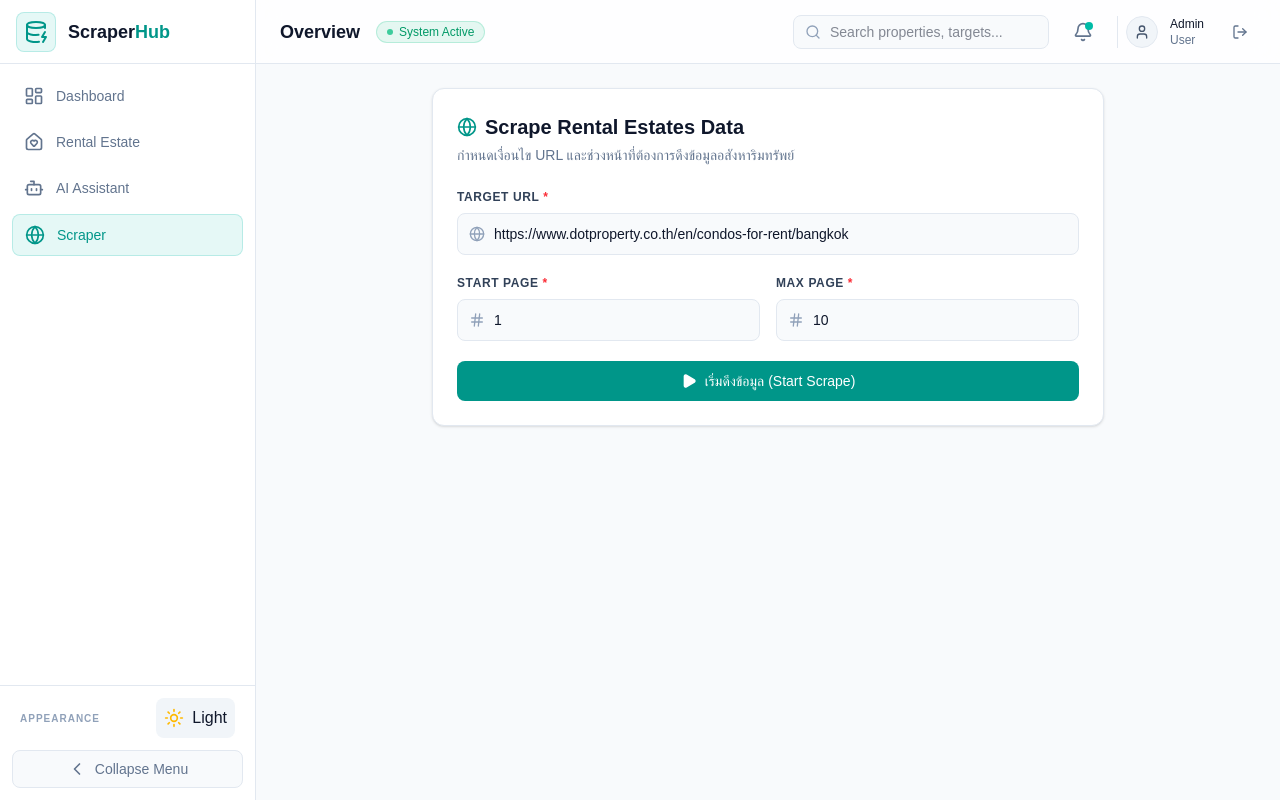
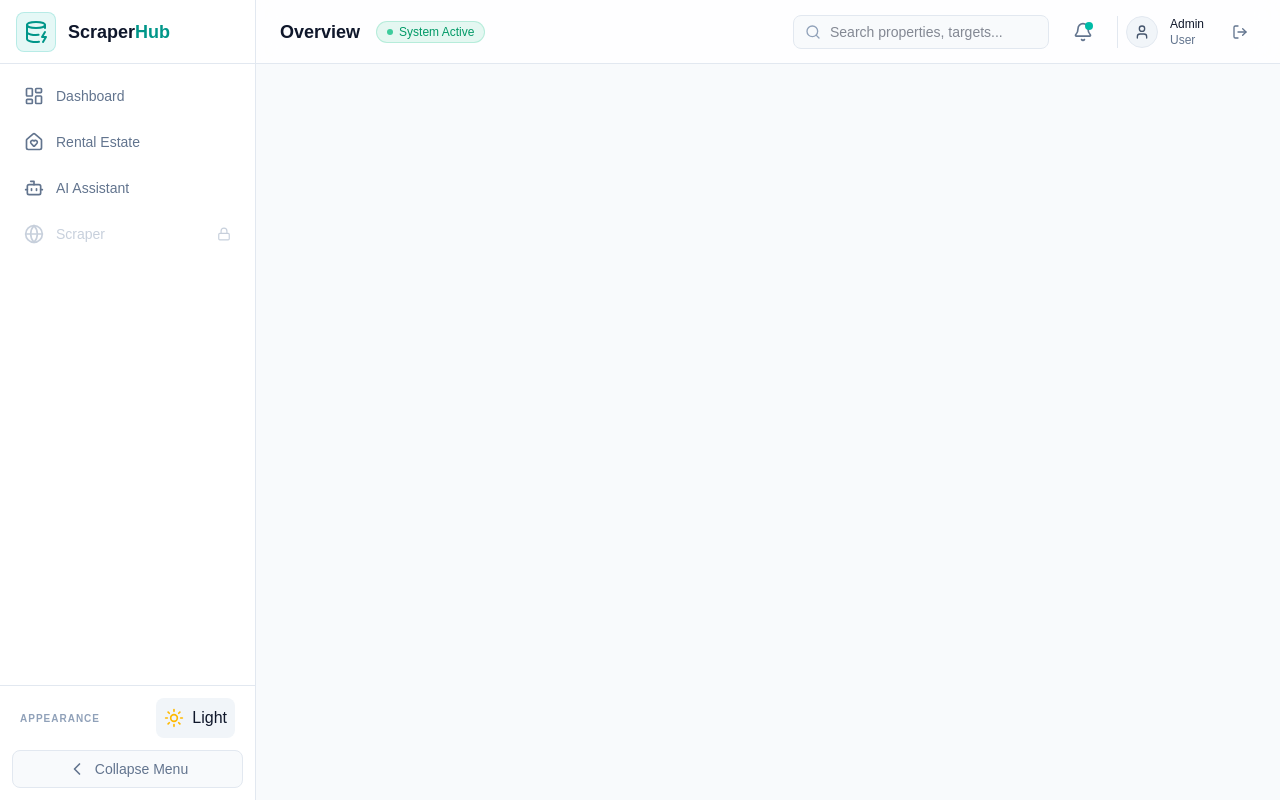
Before and after one commit to ballinwza/scraper-dashboard-fe, a Next.js app: page /scraper in a window 1280 px wide. Built offline with nearby package versions, Linux system fonts and the light colour scheme; no server answers.

Commit message:
update scraper role

```diff
--- a/app/(dashboard)/scraper/page.tsx
+++ b/app/(dashboard)/scraper/page.tsx
@@ -1,5 +1,22 @@
+'use client'
 import ScrapeFormClient from '@/presentation/clients/ScraperClient'
+import { useAuthStore } from '@/presentation/stores/authStore'
+import { useRouter } from 'next/navigation'
+import { useEffect } from 'react'
 
 export default function ScrapeTargetsPage() {
+  const { user, isAuthenticated } = useAuthStore()
+  const router = useRouter()
+
+  useEffect(() => {
+    if (isAuthenticated && user?.role !== 'admin') {
+      router.replace('/dashboard')
+    }
+  }, [user, isAuthenticated, router])
+
+  if (user?.role !== 'admin') {
+    return null
+  }
+
   return <ScrapeFormClient />
 }
--- a/presentation/components/layouts/Sidebar.tsx
+++ b/presentation/components/layouts/Sidebar.tsx
@@ -1,5 +1,6 @@
 'use client'
 import ThemeToggle from '@/presentation/components/common/ThemeToggle'
+import { useAuthStore } from '@/presentation/stores/authStore'
 import {
   Bot,
   ChevronLeft,
@@ -8,15 +9,23 @@ import {
   Globe,
   HouseHeart,
   LayoutDashboard,
+  Lock,
 } from 'lucide-react'
 import Link from 'next/link'
 import { usePathname } from 'next/navigation'
 
+// 1. เพิ่ม property badge ให้กับ menu item
 const navigation = [
   { name: 'Dashboard', href: '/dashboard', icon: LayoutDashboard },
   { name: 'Rental Estate', href: '/rental-estate', icon: HouseHeart },
   { name: 'AI Assistant', href: '/chatbot', icon: Bot },
-  { name: 'Scraper', href: '/scraper', icon: Globe },
+  {
+    name: 'Scraper',
+    href: '/scraper',
+    icon: Globe,
+    badge: 'Admin Only',
+    roles: ['admin'],
+  },
   // { name: 'Jobs History', href: '/jobs', icon: History },
   // { name: 'Real-time Logs', href: '/logs', icon: Terminal },
   // { name: 'Settings', href: '/settings', icon: Settings },
@@ -29,7 +38,7 @@ interface SidebarProps {
 
 export default function Sidebar({ isCollapsed, setIsCollapsed }: SidebarProps) {
   const pathname = usePathname()
-
+  const { user } = useAuthStore()
   return (
     <aside
       className={`relative flex flex-col border-r transition-all duration-300 ease-in-out ${
@@ -54,22 +63,66 @@ export default function Sidebar({ isCollapsed, setIsCollapsed }: SidebarProps) {
         {navigation.map((item) => {
           const isActive = pathname === item.href
           const Icon = item.icon
+          const isAllowed =
+            !item.roles || (user?.role && item.roles.includes(user.role))
+
+          if (!isAllowed) {
+            return (
+              <div
+                key={item.name}
+                title={
+                  isCollapsed
+                    ? `${item.name} (Restricted)`
+                    : 'Admin Access Only'
+                }
+                className="flex items-center justify-between rounded-lg px-3 py-2.5 text-sm font-medium opacity-50 cursor-not-allowed text-slate-400 dark:text-slate-600 select-none"
+              >
+                <div className="flex items-center space-x-3 overflow-hidden">
+                  <Icon className="h-5 w-5 shrink-0" />
+                  {!isCollapsed && (
+                    <span className="whitespace-nowrap transition-opacity duration-200">
+                      {item.name}
+                    </span>
+                  )}
+                </div>
+                {!isCollapsed && (
+                  <Lock className="h-3.5 w-3.5 text-slate-400 dark:text-slate-600 shrink-0 ml-2" />
+                )}
+              </div>
+            )
+          }
 
           return (
             <Link
               key={item.name}
               href={item.href}
-              title={isCollapsed ? item.name : undefined}
-              className={`flex items-center space-x-3 rounded-lg px-3 py-2.5 text-sm font-medium transition-colors ${
+              title={
+                isCollapsed
+                  ? item.badge
+                    ? `${item.name} (${item.badge})`
+                    : item.name
+                  : undefined
+              }
+              className={`flex items-center justify-between rounded-lg px-3 py-2.5 text-sm font-medium transition-colors ${
                 isActive
                   ? 'bg-teal-500/10 text-teal-600 dark:text-teal-400 border border-teal-500/20'
                   : 'text-slate-500 hover:bg-slate-100 dark:text-slate-400 dark:hover:bg-slate-800/60 dark:hover:text-slate-200'
               }`}
             >
-              <Icon className="h-5 w-5 shrink-0" />
-              {!isCollapsed && (
-                <span className="whitespace-nowrap transition-opacity duration-200">
-                  {item.name}
+              {/* ฝั่งซ้าย: Icon และ Name */}
+              <div className="flex items-center space-x-3 overflow-hidden">
+                <Icon className="h-5 w-5 shrink-0" />
+                {!isCollapsed && (
+                  <span className="whitespace-nowrap transition-opacity duration-200">
+                    {item.name}
+                  </span>
+                )}
+              </div>
+
+              {/* ฝั่งขวา: Render Badge (จะแสดงเฉพาะเมื่อ sidebar ขยายอยู่) */}
+              {!isCollapsed && item.badge && (
+                <span className="ml-2 rounded-md bg-amber-500/10 px-1.5 py-0.5 text-[10px] font-semibold text-amber-600 dark:text-amber-400 border border-amber-500/20 shrink-0">
+                  {item.badge}
                 </span>
               )}
             </Link>
--- a/presentation/stores/authStore.ts
+++ b/presentation/stores/authStore.ts
@@ -6,11 +6,13 @@ interface AuthState {
   isAuthenticated: boolean
   setUser: (user: User | null) => void
   logout: () => void
+  isAdmin: () => boolean
 }
 
-export const useAuthStore = create<AuthState>()((set) => ({
+export const useAuthStore = create<AuthState>()((set, get) => ({
   user: null,
   isAuthenticated: false,
   setUser: (user) => set({ user, isAuthenticated: !!user }),
   logout: () => set({ user: null, isAuthenticated: false }),
+  isAdmin: () => get().user?.role === 'admin',
 }))
```
